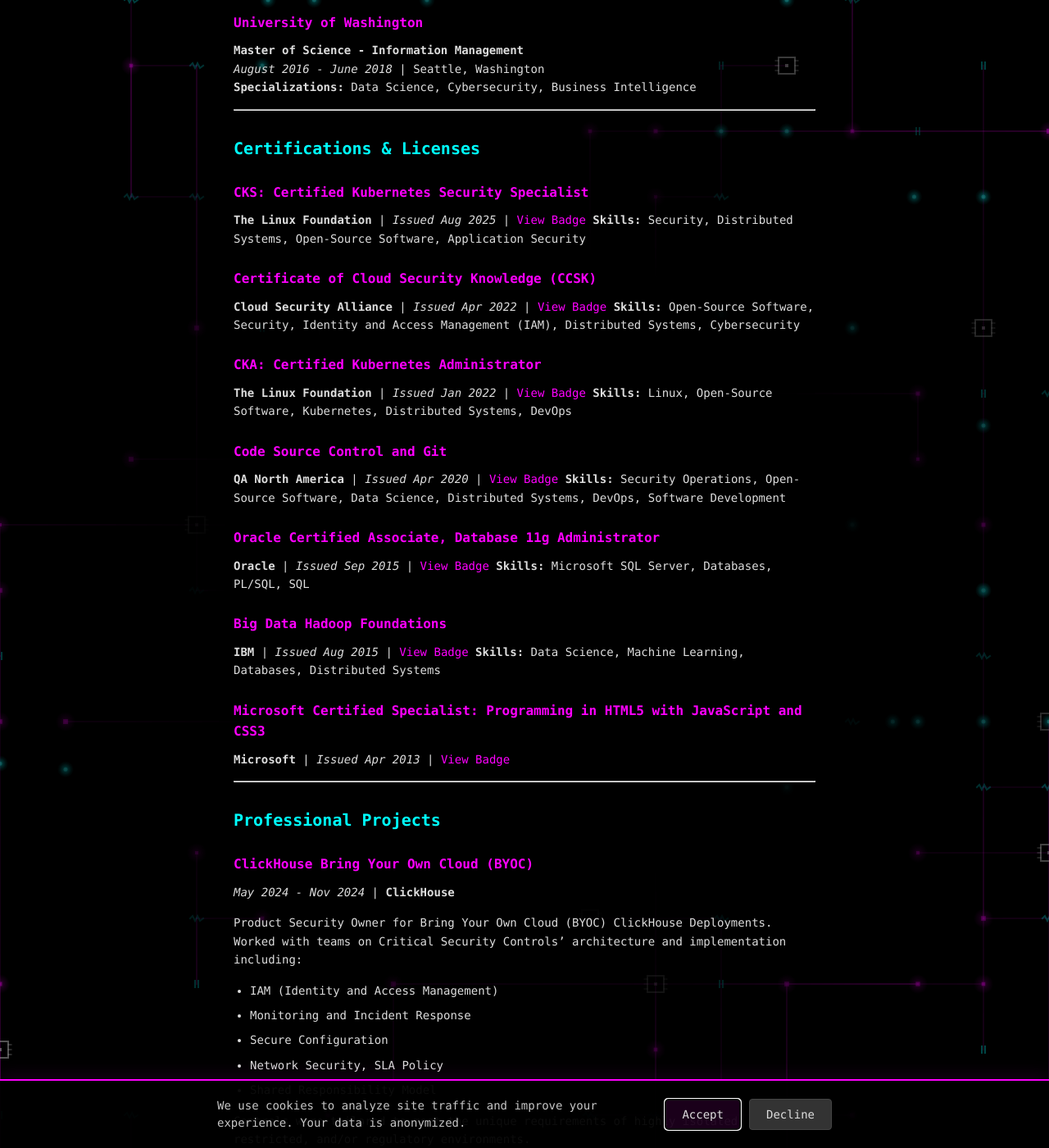
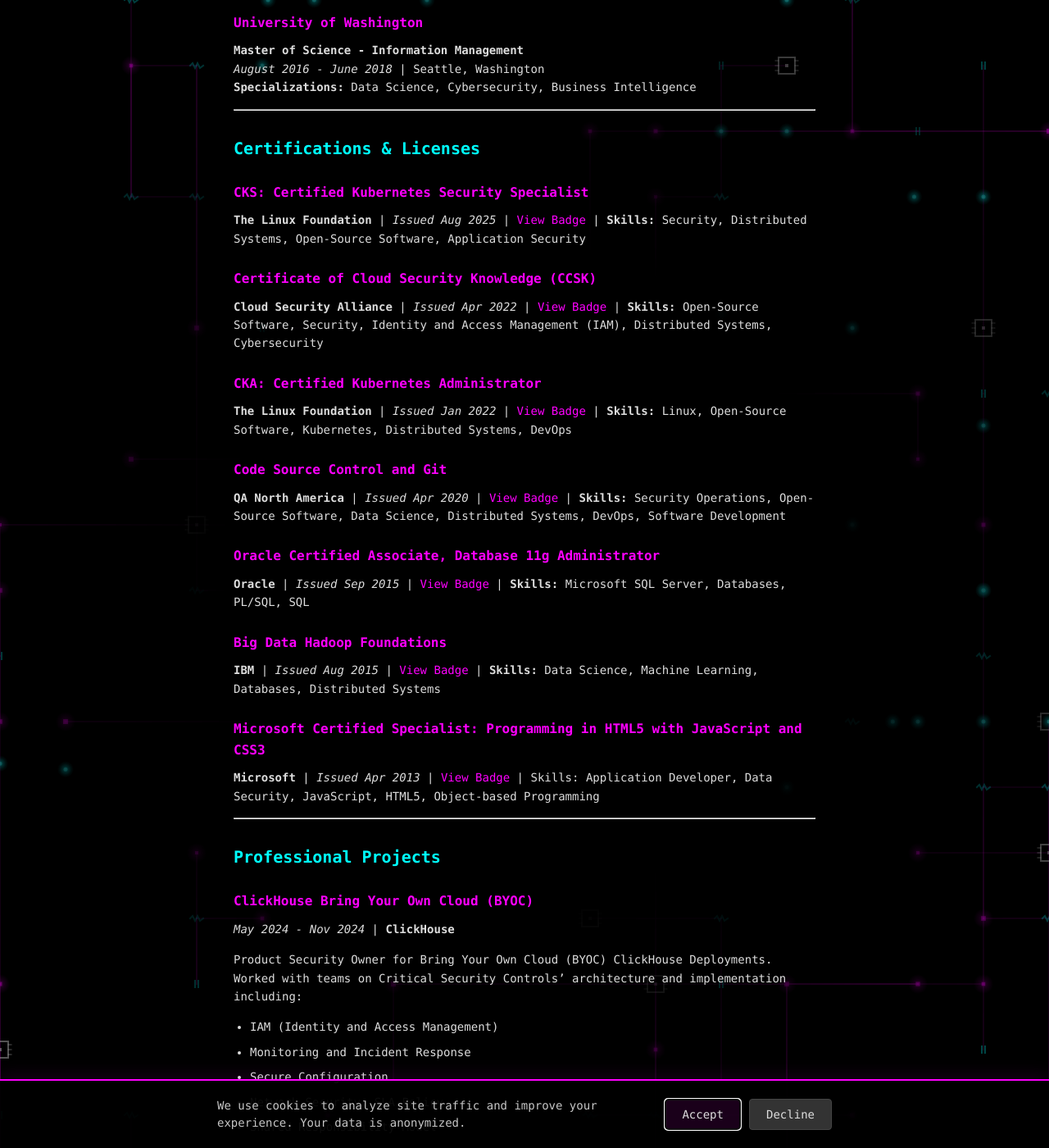
Before and after one commit to tpbansal/thinkingcow, a Jekyll site: the page built from docs/herd/profile_1.md, in a window 1280 px wide and 1400 px high, scrolled down 4124 px. Shown: the whole window at 82% size. Built offline with Jekyll 4.4.1, drawn with Linux system fonts in a browser that asks for light colours.

Commit message:
formatting

```diff
--- a/docs/herd/profile_1.md
+++ b/docs/herd/profile_1.md
@@ -153,31 +153,31 @@
 ## Certifications & Licenses
 
 ### CKS: Certified Kubernetes Security Specialist
-**The Linux Foundation** | *Issued Aug 2025* | [View Badge](https://www.credly.com/badges/85b67050-2349-4d95-9d61-ed3da3ca1c21)
+**The Linux Foundation** | *Issued Aug 2025* | [View Badge](https://www.credly.com/badges/85b67050-2349-4d95-9d61-ed3da3ca1c21) |
 **Skills:** Security, Distributed Systems, Open-Source Software, Application Security
 
 ### Certificate of Cloud Security Knowledge (CCSK)
-**Cloud Security Alliance** | *Issued Apr 2022* | [View Badge](https://www.credly.com/badges/2b1fe3ca-71b9-48af-89ba-ffef7a2f7453)
-**Skills:** Open-Source Software, Security, Identity and Access Management (IAM), Distributed Systems, Cybersecurity
+**Cloud Security Alliance** | *Issued Apr 2022* | [View Badge](https://www.credly.com/badges/2b1fe3ca-71b9-48af-89ba-ffef7a2f7453) |
+ **Skills:** Open-Source Software, Security, Identity and Access Management (IAM), Distributed Systems, Cybersecurity
 
 ### CKA: Certified Kubernetes Administrator
-**The Linux Foundation** | *Issued Jan 2022* | [View Badge](https://www.credly.com/badges/5d17795f-8274-41c4-8149-a47bb8907afe)
+**The Linux Foundation** | *Issued Jan 2022* | [View Badge](https://www.credly.com/badges/5d17795f-8274-41c4-8149-a47bb8907afe) |
 **Skills:** Linux, Open-Source Software, Kubernetes, Distributed Systems, DevOps
 
 ### Code Source Control and Git
-**QA North America** | *Issued Apr 2020* | [View Badge](https://www.credential.net/f41a1b77-a328-4b05-89fd-55e75b5ead1b#acc.vfMK69XQ)
+**QA North America** | *Issued Apr 2020* | [View Badge](https://www.credential.net/f41a1b77-a328-4b05-89fd-55e75b5ead1b#acc.vfMK69XQ) |
 **Skills:** Security Operations, Open-Source Software, Data Science, Distributed Systems, DevOps, Software Development
 
 ### Oracle Certified Associate, Database 11g Administrator
-**Oracle** | *Issued Sep 2015* | [View Badge](https://www.credly.com/badges/77658dfb-69c7-4334-8ac2-8c04d508bbe1)
+**Oracle** | *Issued Sep 2015* | [View Badge](https://www.credly.com/badges/77658dfb-69c7-4334-8ac2-8c04d508bbe1) |
 **Skills:** Microsoft SQL Server, Databases, PL/SQL, SQL
 
 ### Big Data Hadoop Foundations
-**IBM** | *Issued Aug 2015* | [View Badge](https://www.credly.com/badges/f569e5da-c683-4f67-b808-829b11e0cc92)
+**IBM** | *Issued Aug 2015* | [View Badge](https://www.credly.com/badges/f569e5da-c683-4f67-b808-829b11e0cc92) |
 **Skills:** Data Science, Machine Learning, Databases, Distributed Systems
 
 ### Microsoft Certified Specialist: Programming in HTML5 with JavaScript and CSS3
-**Microsoft** | *Issued Apr 2013* | [View Badge](https://www.credly.com/badges/d8498e65-c39d-41b3-ae67-f38a6e734bcd)
+**Microsoft** | *Issued Apr 2013* | [View Badge](https://www.credly.com/badges/d8498e65-c39d-41b3-ae67-f38a6e734bcd) | Skills: Application Developer, Data Security, JavaScript, HTML5, Object-based Programming
 
 ---
 
```
